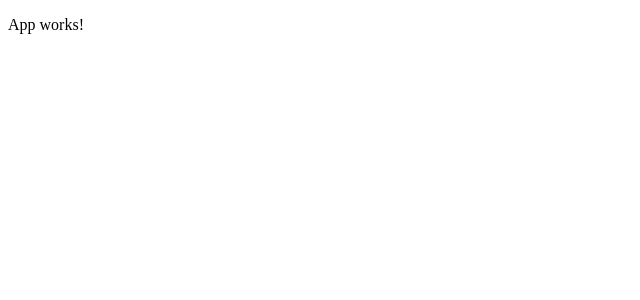
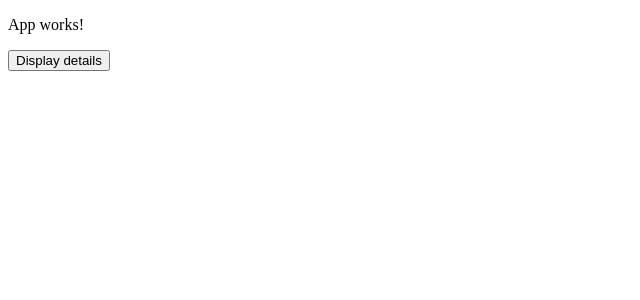
Before and after one commit to fakchichMohammed/Angular-Assignment-3-Practicing-Directives, an Angular app in the folder angular-assi-practicing-directives/: page / in a window 1280 px wide. Shown: the top 300 px of the page, without its empty margins (0-640 px from the left). Built offline with nearby package versions, Linux system fonts and the light colour scheme.

Commit message:
Added display details button

```diff
--- a/angular-assi-practicing-directives/src/app/app.component.html
+++ b/angular-assi-practicing-directives/src/app/app.component.html
@@ -1 +1,2 @@
 <p>App works!</p>
+<button (click)="onDisplayDetails()">Display details</button>
--- a/angular-assi-practicing-directives/src/app/app.component.ts
+++ b/angular-assi-practicing-directives/src/app/app.component.ts
@@ -8,7 +8,9 @@ import { Component } from '@angular/core';
 export class AppComponent {
   title = 'angular-assi-practicing-directives';
   // <-- Add button wich says Display details
+    onDisplayDetails():void {
 
+    }
   //
 
   // <-- Add a paragraph to display the details
```
